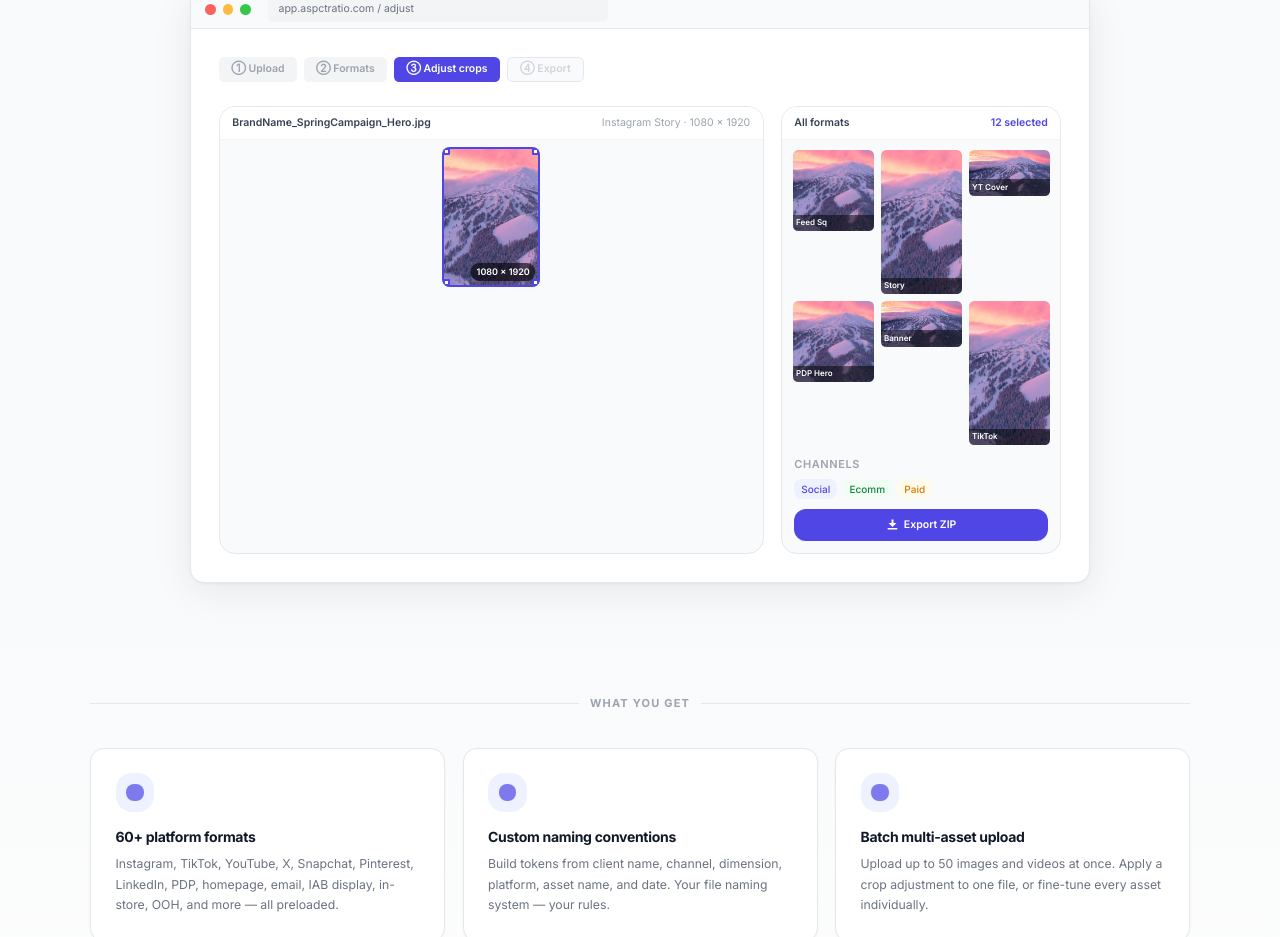
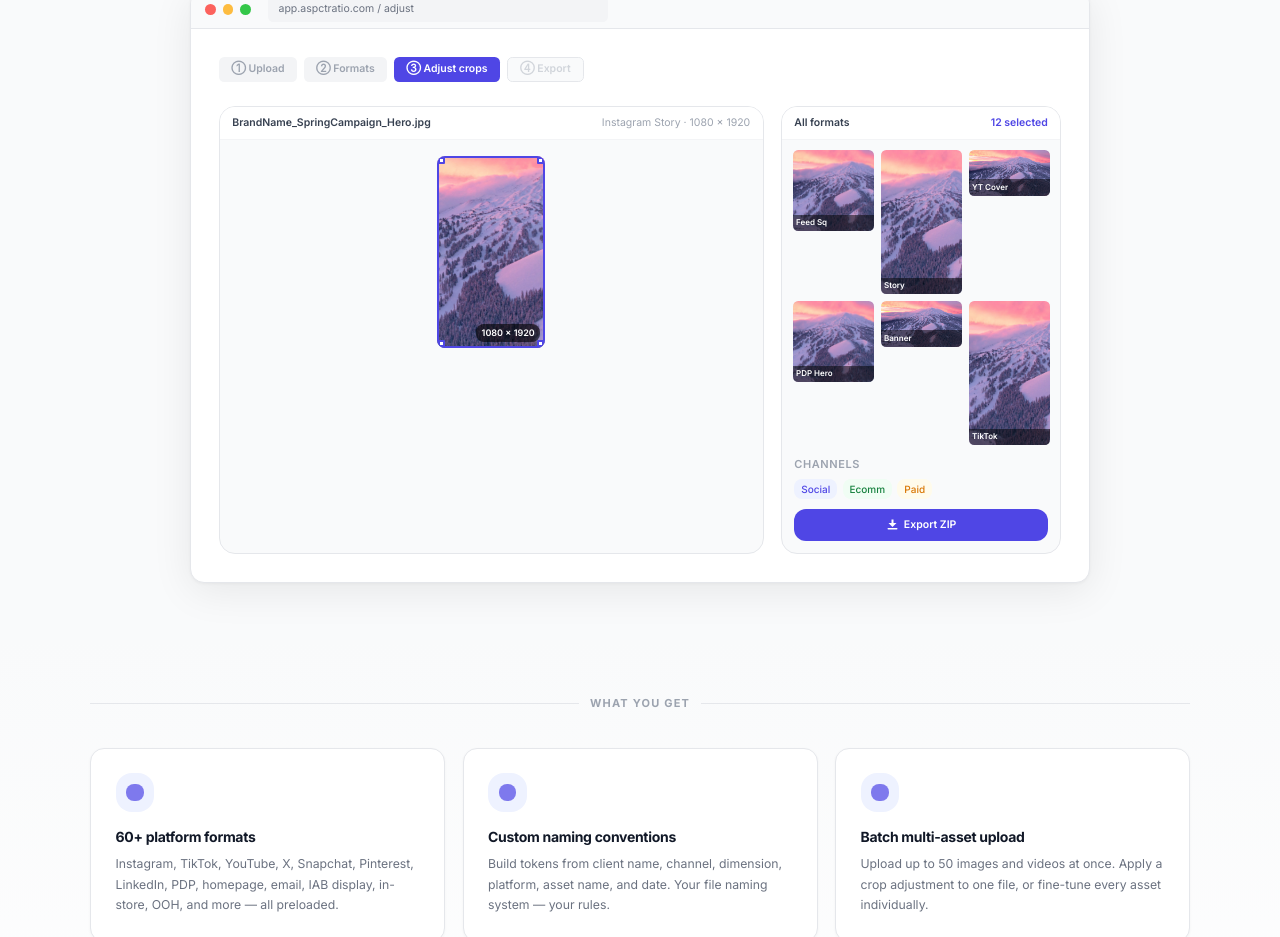
Before and after one commit to Aspct-Ratio/Aspect-Ratio, a Next.js app: page / in a window 1280 px wide. Shown: the part 825-1762 px from the top of the page. Built offline with nearby package versions, Linux system fonts and the light colour scheme; no server answers.

Commit message:
feat: larger crop image and pan/zoom animation in homepage mockup

```diff
--- a/components/LandingPage.tsx
+++ b/components/LandingPage.tsx
@@ -161,6 +161,15 @@ export default function LandingPage({ isLoggedIn = false, userEmail }: { isLogge
       </div>
 
       {/* ── APP PREVIEW ─────────────────────────────────────── */}
+      <style>{`
+        @keyframes cropPan {
+          0%   { transform: scale(1.15) translate(0%, 0%); }
+          25%  { transform: scale(1.18) translate(-4%, 2%); }
+          50%  { transform: scale(1.22) translate(-2%, -1%); }
+          75%  { transform: scale(1.18) translate(4%, 1%); }
+          100% { transform: scale(1.15) translate(0%, 0%); }
+        }
+      `}</style>
       <section className="pt-12 pb-16 px-6 bg-gray-50">
         <div className="max-w-[900px] mx-auto">
           <p className="text-base text-gray-500 leading-[1.75] max-w-[560px] mx-auto text-center mb-10">Every decision was made by people who&apos;ve run asset production at global brands — not by engineers guessing at marketing workflows.</p>
@@ -198,10 +207,10 @@ export default function LandingPage({ isLoggedIn = false, userEmail }: { isLogge
                     <span>BrandName_SpringCampaign_Hero.jpg</span>
                     <span className="text-gray-400 font-normal">Instagram Story · 1080 × 1920</span>
                   </div>
-                  <div className="h-44 flex items-center justify-center">
-                    <div className="w-28 h-40 rounded relative overflow-hidden">
+                  <div className="h-64 flex items-center justify-center py-3">
+                    <div className="w-[108px] h-[192px] rounded relative overflow-hidden">
                       {/* eslint-disable-next-line @next/next/no-img-element */}
-                      <img src="/images/Bach1.jpg" alt="" className="absolute inset-0 w-full h-full object-cover object-[50%_30%]" />
+                      <img src="/images/Bach1.jpg" alt="" className="absolute inset-0 w-full h-full object-cover" style={{ animation: 'cropPan 10s ease-in-out infinite', transformOrigin: 'center center' }} />
                       <div className="absolute inset-0 border-2 border-indigo-600">
                         {[['top-[-1px]','left-[-1px]'],['top-[-1px]','right-[-1px]'],['bottom-[-1px]','left-[-1px]'],['bottom-[-1px]','right-[-1px]']].map(([t,l],i) => (
                           <div key={i} className={`absolute w-2 h-2 border-2 border-indigo-600 bg-white rounded-[1px] ${t} ${l}`} />
```
